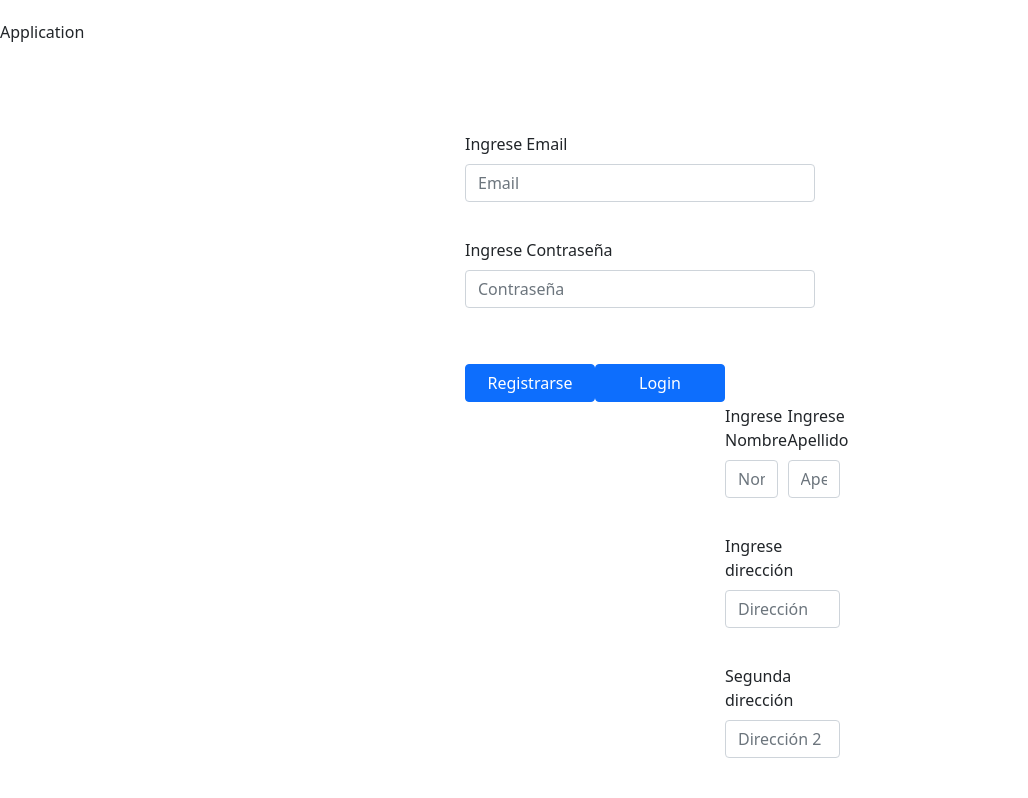
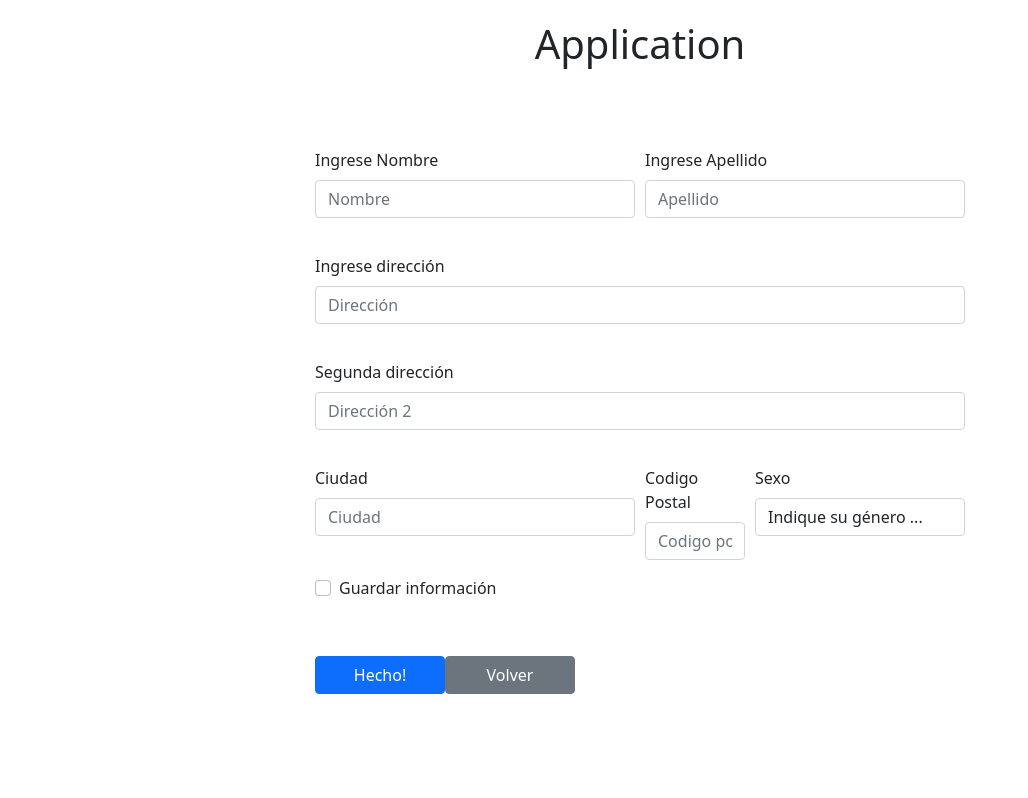
Before and after one commit to alann1410/EstructuraReact, a React (Create React App) app: page /register in a window 1280 px wide. Shown: the top 798 px of the page, without its empty margins (0-1028 px from the left). Built offline with nearby package versions, Linux system fonts and the light colour scheme.

Commit message:
Route fix bug

```diff
--- a/src/components/Atoms/buttons/buttons.tsx
+++ b/src/components/Atoms/buttons/buttons.tsx
@@ -33,13 +33,20 @@ const ButtonRegister  = ({text}: text, {linkPage}: Props) => {
     );
 }
 
-function ButtonCancel ({text}: text){
+export function ButtonCancel ({text}: text){
     return (
         <Fragment>
             <button className="buttonCancel" type="button">{text}</button>
         </Fragment>
     );
 }
+
+export function ButtonBack ({text}: text){
+    return (
+        <Fragment>
+            <button className="buttonLogin btn btn-secondary" type="button">{text}</button>
+        </Fragment>
+    );
+}
+
 export default ButtonLogin;
-export {ButtonRegister};
-export {ButtonCancel};
--- a/src/components/Templates/login.tsx
+++ b/src/components/Templates/login.tsx
@@ -1,72 +1,60 @@
 import React , {Fragment} from 'react'
 import GenericTextbox from "../Atoms/textbox/textbox";
 import Password from "../Atoms/textbox/textbox";
-import TitlePage from "../Atoms/labels/labels";
-import TitleTextbox from "../Atoms/labels/labels";
+import TitleTextbox, {TitlePage} from "../Atoms/labels/labels";
 import ButtonLogin from '../Atoms/buttons/buttons';
 import ButtonRegistrer from '../Atoms/buttons/buttons';
 import ButtonLoginAux from '../Atoms/buttons/buttonsAux';
-import { BrowserRouter as Router, Switch, Route, Link} from 'react-router-dom';
+import { BrowserRouter, Switch, Route, Link} from 'react-router-dom';
 import Register from '../Templates/register';
 import Index from '../Templates/index';
 
 
+
+
 function Login() {
     return (
-    <Router>
+      <BrowserRouter>
+        <Fragment>
           <Switch>
-    <Fragment>
+            <Route path="/register">
+              <Register />
+            </Route>
+            <Route path="/index">
+              <Index />
+            </Route>
+            <Route path="/">
 
             <TitlePage
                 text = 'Application'
                 />
-        <div className ="formLogin">
+
+              <div className="formLogin">
                 <form>
                   <div className="forCompleteLogin">
                     <div className="form-group">
-                        <TitleTextbox
-                            text = 'Ingrese Email'
-                        />
-                        <GenericTextbox
-                            title = 'Email'
-                        />
+                      <TitleTextbox text="Ingrese Email" />
+                      <GenericTextbox title="Email" />
                     </div>
                     <div className="form-group">
-                        <TitleTextbox
-                            text = 'Ingrese Contraseña'
-                        />
-                        <Password
-                            title = 'Contraseña'
-                        />
+                      <TitleTextbox text="Ingrese Contraseña" />
+                      <Password title="Contraseña" />
+                    </div>
                   </div>
                   <div className="buttonsLogin">
-
                     <Link to="/register">
-                            <ButtonRegistrer
-                                text = 'Registrarse'
-                            />
+                      <ButtonRegistrer text="Registrarse" />
                     </Link>
                     <Link to="/index">
-                            <ButtonLogin
-                                text = 'Login'
-                            />
+                        <ButtonLogin text="Login" />
                     </Link>
-
-                    <Route path="/index" exact>
-                        <Index/>
-                    </Route>
-                        <Route path="/register">
-                            <Register />
-                        </Route>
                   </div>
-                </div>
-
                 </form>
               </div>
-
+            </Route>
+          </Switch>
         </Fragment>
-    </Switch>
-        </Router>
+      </BrowserRouter>
     );
   }
 
--- a/src/components/Templates/register.tsx
+++ b/src/components/Templates/register.tsx
@@ -1,11 +1,15 @@
 import React , {Fragment} from 'react'
-import TitleTextbox from "../Atoms/labels/labels";
 import GenericTextbox from "../Atoms/textbox/textbox";
 import SBSexo from '../Atoms/selectBox/selectBox';
+import ButtonLogin, {ButtonBack} from '../Atoms/buttons/buttons';
+import TitleTextbox, {TitlePage} from "../Atoms/labels/labels";
 
 function Register () {
     return(
     <Fragment>
+        <TitlePage
+                text = 'Application'
+                />
         <div className ="formRegister">
             <form>
                 <div className="form-row">
@@ -74,7 +78,12 @@ function Register () {
                         </label>
                         </div>
                     </div>
-                    <button type="submit" className="btn btn-primary">Hecho!</button>
+                    <ButtonLogin
+                    text = 'Hecho!'
+                    />
+                    <ButtonBack
+                    text = 'Volver'
+                    />
             </form>
         </div>
     </Fragment>
--- a/src/components/style.css
+++ b/src/components/style.css
@@ -31,6 +31,11 @@
     width: 130px;
 }
 
+.buttonBack{
+    margin-top:40px;
+    width: 130px;
+}
+
 .forCompleteLogin{
     display: block;
 }
@@ -53,12 +58,6 @@ body, html {
     background-size: cover;
     min-width: 100%;
     min-height: 100%;
+    width: 100%;
+    height: 100vh;
 }
-
-/* .Index-component {
-    background-image: url('../components/Atoms/img/welcome.jpg');
-    height: 100%;
-    background-position: center;
-    background-repeat: no-repeat;
-    background-size: cover;
-} */
```
Also changed, not shown: src/components/App.tsx (+34 -37 lines). Lines whose indentation alone changed are shown as unchanged.
